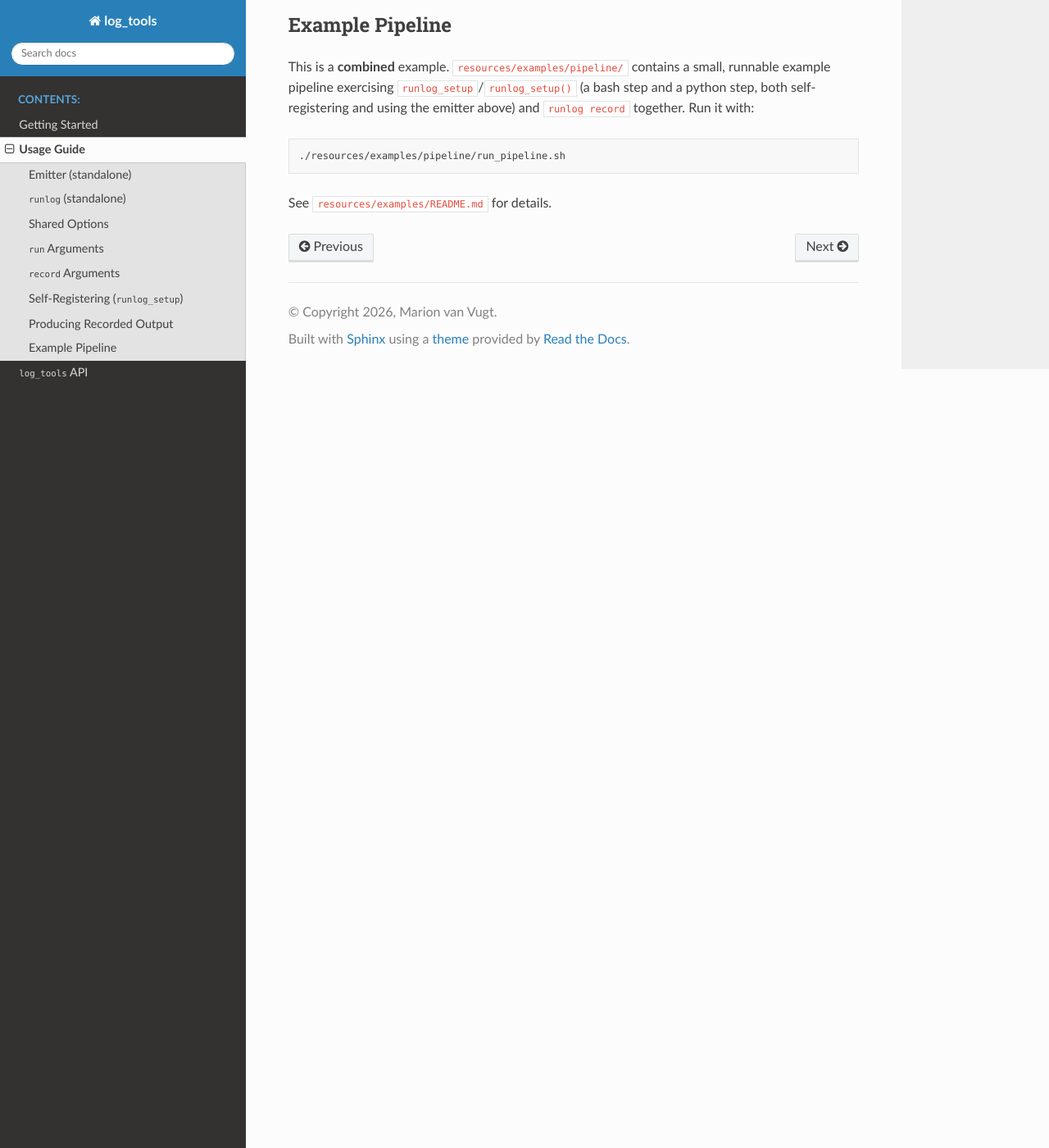
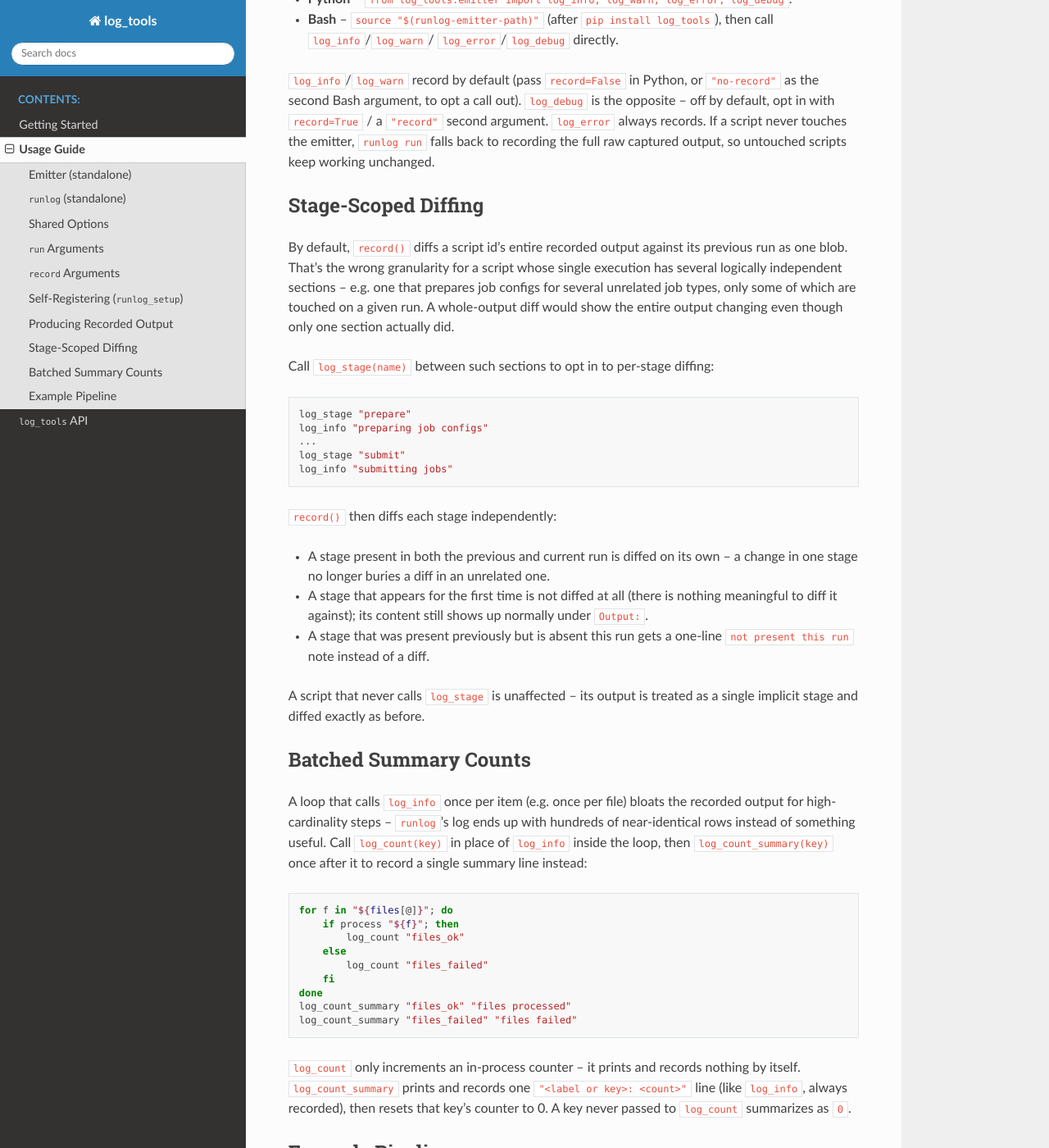
Before and after one commit to mvvugt/log_tools, a Sphinx documentation site: the page built from docs/source/usage.rst, in a window 1280 px wide and 1400 px high, scrolled down 2986 px. Shown: the whole window at 82% size. Built offline with Sphinx 7.4.7 and the Read the Docs theme 3.1.0, drawn with Linux system fonts in a browser that asks for light colours; some of the changed text lies outside the part shown.

Commit message:
feat(summary): summarise long logs

```diff
--- a/docs/source/usage.rst
+++ b/docs/source/usage.rst
@@ -30,6 +30,18 @@ problems.
 Both print immediately; nothing is written to disk unless
 ``RUNLOG_RECORD_FILE`` happens to be set in the environment (see
 "Producing Recorded Output" below).
+
+A fifth call, ``log_stage(name)``, marks a stage boundary rather than
+logging a message: everything recorded after it, up to the next
+``log_stage`` call, is grouped under ``name`` when ``runlog`` later
+diffs this id's output against its previous run (see "Stage-Scoped
+Diffing" below). It always records and prints like ``log_info``, tagged
+``[stage]``.
+
+A sixth pair, ``log_count(key)`` / ``log_count_summary(key)``, batches
+high-cardinality events -- e.g. one call per file in a loop -- into a
+single recorded summary line instead of one row per event (see "Batched
+Summary Counts" below).
 
 ``runlog`` (standalone)
 ------------------------
@@ -168,6 +180,70 @@ records. If a script never touches the emitter, ``runlog run`` falls
 back to recording the full raw captured output, so untouched scripts
 keep working unchanged.
 
+Stage-Scoped Diffing
+----------------------
+
+By default, ``record()`` diffs a script id's entire recorded output
+against its previous run as one blob. That's the wrong granularity for a
+script whose single execution has several logically independent
+sections -- e.g. one that prepares job configs for several unrelated
+job types, only some of which are touched on a given run. A whole-output
+diff would show the entire output changing even though only one section
+actually did.
+
+Call ``log_stage(name)`` between such sections to opt in to per-stage
+diffing:
+
+.. code-block:: bash
+
+   log_stage "prepare"
+   log_info "preparing job configs"
+   ...
+   log_stage "submit"
+   log_info "submitting jobs"
+
+``record()`` then diffs each stage independently:
+
+- A stage present in both the previous and current run is diffed on its
+  own -- a change in one stage no longer buries a diff in an unrelated
+  one.
+- A stage that appears for the first time is not diffed at all (there is
+  nothing meaningful to diff it against); its content still shows up
+  normally under ``Output:``.
+- A stage that was present previously but is absent this run gets a
+  one-line ``not present this run`` note instead of a diff.
+
+A script that never calls ``log_stage`` is unaffected -- its output is
+treated as a single implicit stage and diffed exactly as before.
+
+Batched Summary Counts
+-----------------------
+
+A loop that calls ``log_info`` once per item (e.g. once per file) bloats
+the recorded output for high-cardinality steps -- ``runlog``'s log ends
+up with hundreds of near-identical rows instead of something useful.
+Call ``log_count(key)`` in place of ``log_info`` inside the loop, then
+``log_count_summary(key)`` once after it to record a single summary line
+instead:
+
+.. code-block:: bash
+
+   for f in "${files[@]}"; do
+       if process "${f}"; then
+           log_count "files_ok"
+       else
+           log_count "files_failed"
+       fi
+   done
+   log_count_summary "files_ok" "files processed"
+   log_count_summary "files_failed" "files failed"
+
+``log_count`` only increments an in-process counter -- it prints and
+records nothing by itself. ``log_count_summary`` prints and records one
+``"<label or key>: <count>"`` line (like ``log_info``, always recorded),
+then resets that key's counter to 0. A key never passed to ``log_count``
+summarizes as ``0``.
+
 Example Pipeline
 -----------------
 
```
Also changed, not shown: CHANGELOG.md (+2 -0 lines), README.md (+7 -1 lines), 2 other files.
